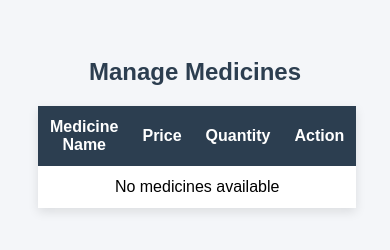
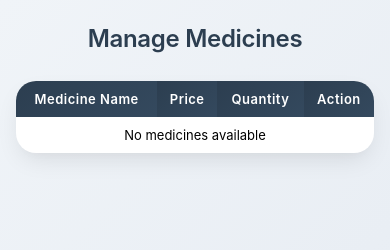
Before and after one commit to dlinksunlight7-collab/medfind, a website: page manageMedicines.html in a window 390 px wide. Drawn offline with Linux system fonts and the light colour scheme.

Commit message:
Update manageMedicines.css

```diff
--- a/manageMedicines.css
+++ b/manageMedicines.css
@@ -1,48 +1,108 @@
+/* manageMedicines.css - Clean medicine management table */
+:root {
+  --med-primary: #2c3e50;
+  --med-primary-dark: #1e2a36;
+  --med-danger: #ef4444;
+  --med-danger-dark: #dc2626;
+  --med-bg: #f8fafc;
+  --med-surface: #ffffff;
+  --med-border: #e2e8f0;
+}
+
+* {
+  margin: 0;
+  padding: 0;
+  box-sizing: border-box;
+}
+
 body {
-    font-family: Arial, sans-serif;
-    background-color: #f4f6f9;
-    padding: 30px;
+  font-family: 'Inter', system-ui, -apple-system, 'Segoe UI', sans-serif;
+  background: linear-gradient(135deg, #f0f4f8 0%, #e2e8f0 100%);
+  min-height: 100vh;
+  padding: 40px 24px;
 }
 
 h2 {
   text-align: center;
-    margin-bottom: 20px;
-    color: #2c3e50;
+  margin-bottom: 28px;
+  color: var(--med-primary);
+  font-size: 1.8rem;
+  font-weight: 600;
+  letter-spacing: -0.3px;
 }
 
 table {
   width: 100%;
+  max-width: 1200px;
+  margin: 0 auto;
   border-collapse: collapse;
-    background-color: white;
-    box-shadow: 0 4px 10px rgba(0,0,0,0.1);
+  background-color: var(--med-surface);
+  box-shadow: 0 10px 25px -5px rgba(0, 0, 0, 0.1), 0 8px 10px -6px rgba(0, 0, 0, 0.02);
+  border-radius: 20px;
+  overflow: hidden;
 }
 
 th, td {
-    padding: 12px;
+  padding: 14px 16px;
   text-align: center;
 }
 
 th {
-    background-color: #2c3e50;
+  background: linear-gradient(135deg, var(--med-primary), #34495e);
   color: white;
+  font-weight: 600;
+  font-size: 0.9rem;
+  letter-spacing: 0.5px;
 }
 
 tr:nth-child(even) {
-    background-color: #f2f2f2;
+  background-color: #f8fafc;
+}
+
+tr:hover {
+  background-color: #f1f5f9;
+  transition: background 0.2s ease;
 }
 
 button {
-    padding: 6px 12px;
+  padding: 8px 16px;
   border: none;
-    border-radius: 5px;
+  border-radius: 10px;
   cursor: pointer;
+  font-weight: 500;
+  transition: all 0.2s ease;
 }
 
 .delete-btn {
-    background-color: #e74c3c;
+  background-color: var(--med-danger);
   color: white;
 }
 
 .delete-btn:hover {
-    background-color: #c0392b;
+  background-color: var(--med-danger-dark);
+  transform: translateY(-1px);
+  box-shadow: 0 2px 8px rgba(239, 68, 68, 0.3);
 }
+
+.delete-btn:active {
+  transform: translateY(0);
+}
+
+@media (max-width: 768px) {
+  body {
+    padding: 24px 16px;
+  }
+
+  h2 {
+    font-size: 1.5rem;
+  }
+
+  th, td {
+    padding: 10px 8px;
+    font-size: 13px;
+  }
+
+  table {
+    font-size: 13px;
+  }
+}
```
Lines whose indentation alone changed are shown as unchanged.
